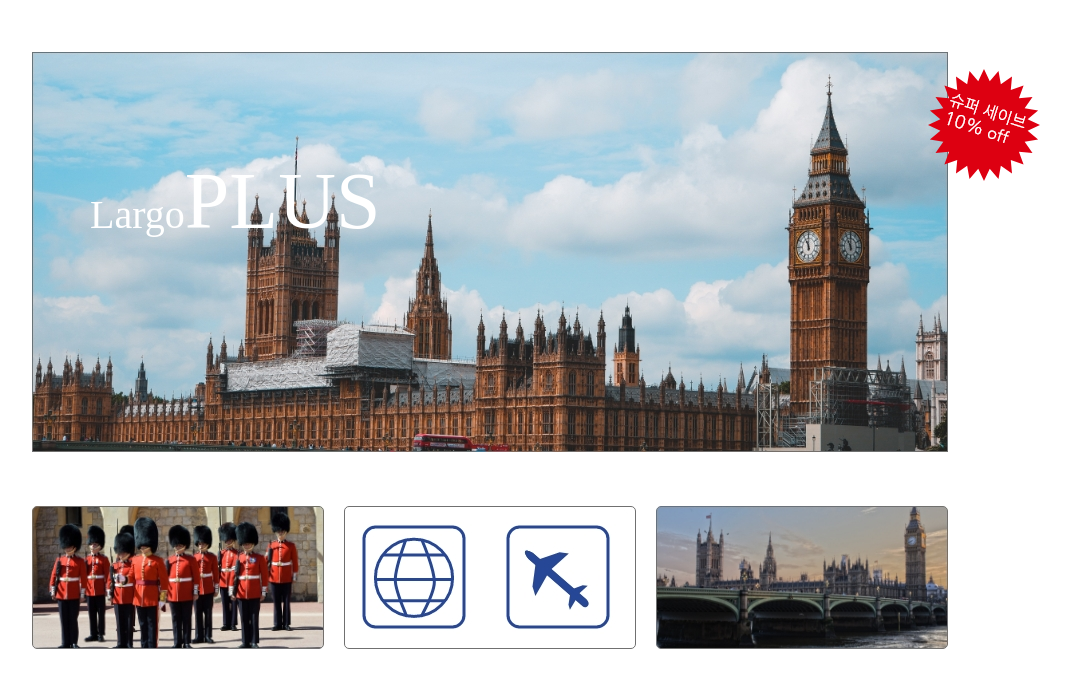
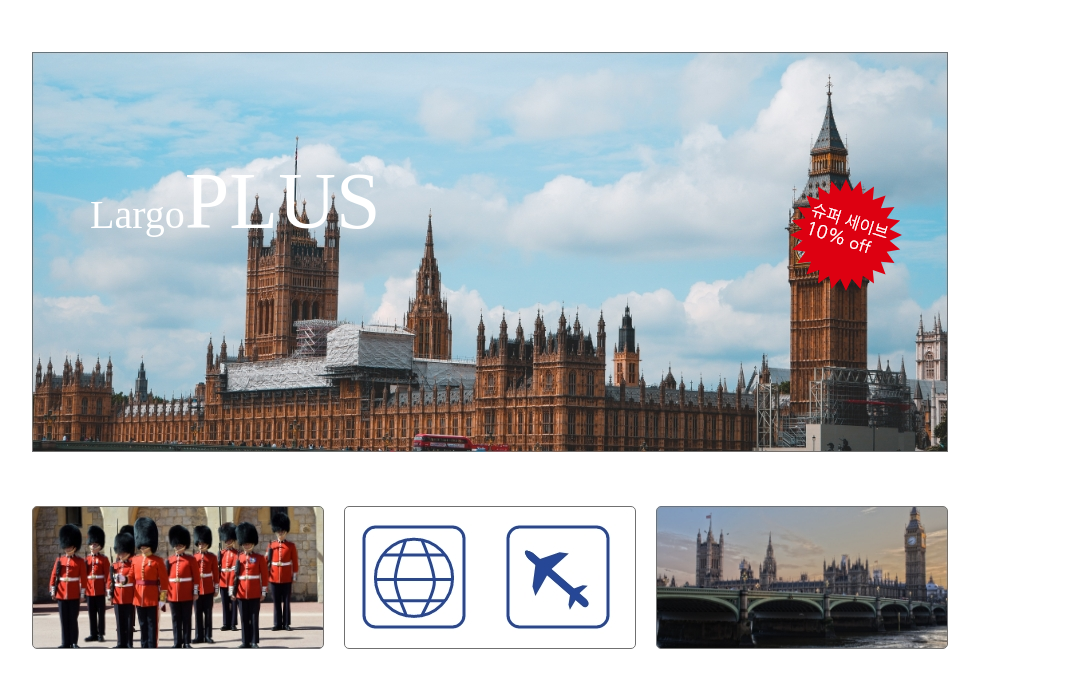
Before and after one commit to xotjr1202/0618-test1, a plain HTML site: page index.html in a window 1280 px wide. Shown: the part 125-800 px from the top of the page, without its empty margins (150-1221 px from the left). Drawn offline with Linux system fonts and the light colour scheme.

Commit message:
event 이미지 위치 수정
event 이미지 위치 수정

```diff
--- a/css/style.css
+++ b/css/style.css
@@ -71,8 +71,8 @@ h1 img {
 }
 .event {
     position: absolute;
-    top: 90px;
-    left: 1020px;
+    margin-left: 700px;
+    top: 200px;
 }
 #contents {
     margin: auto;
```
